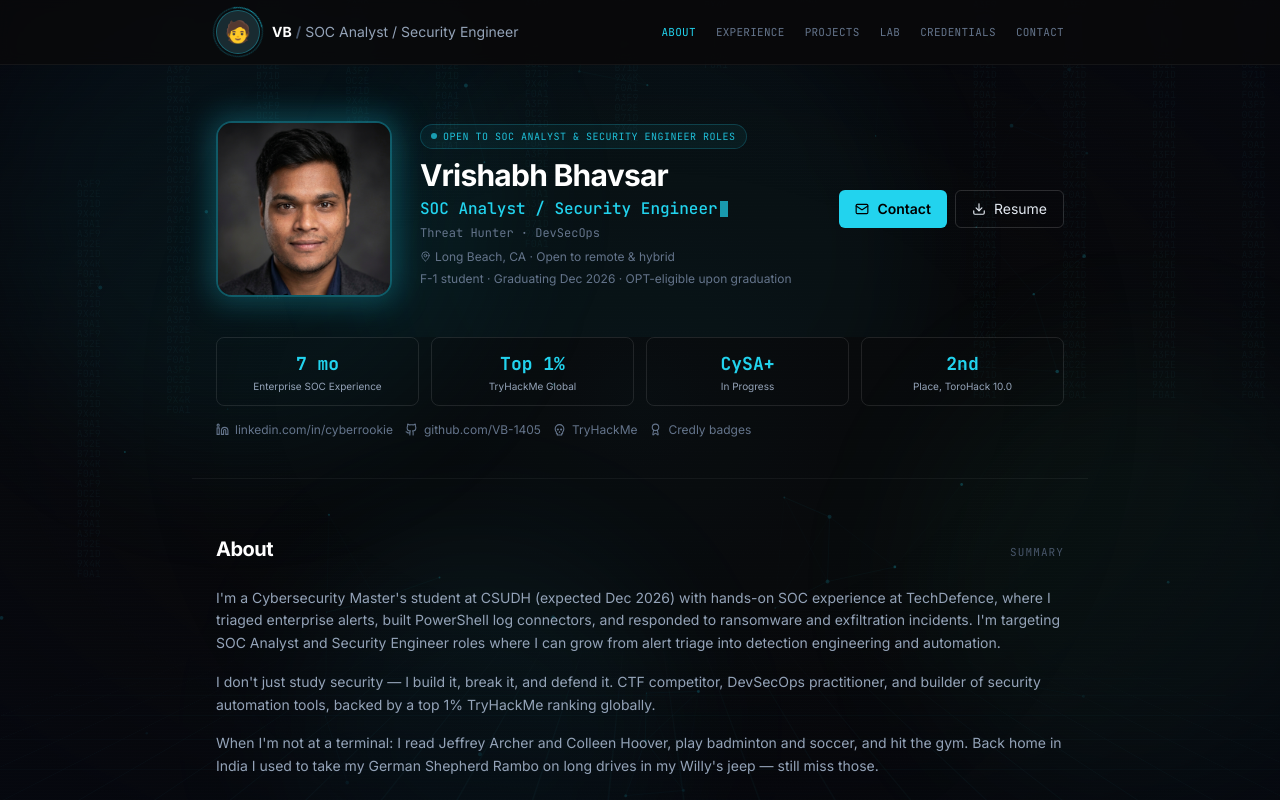
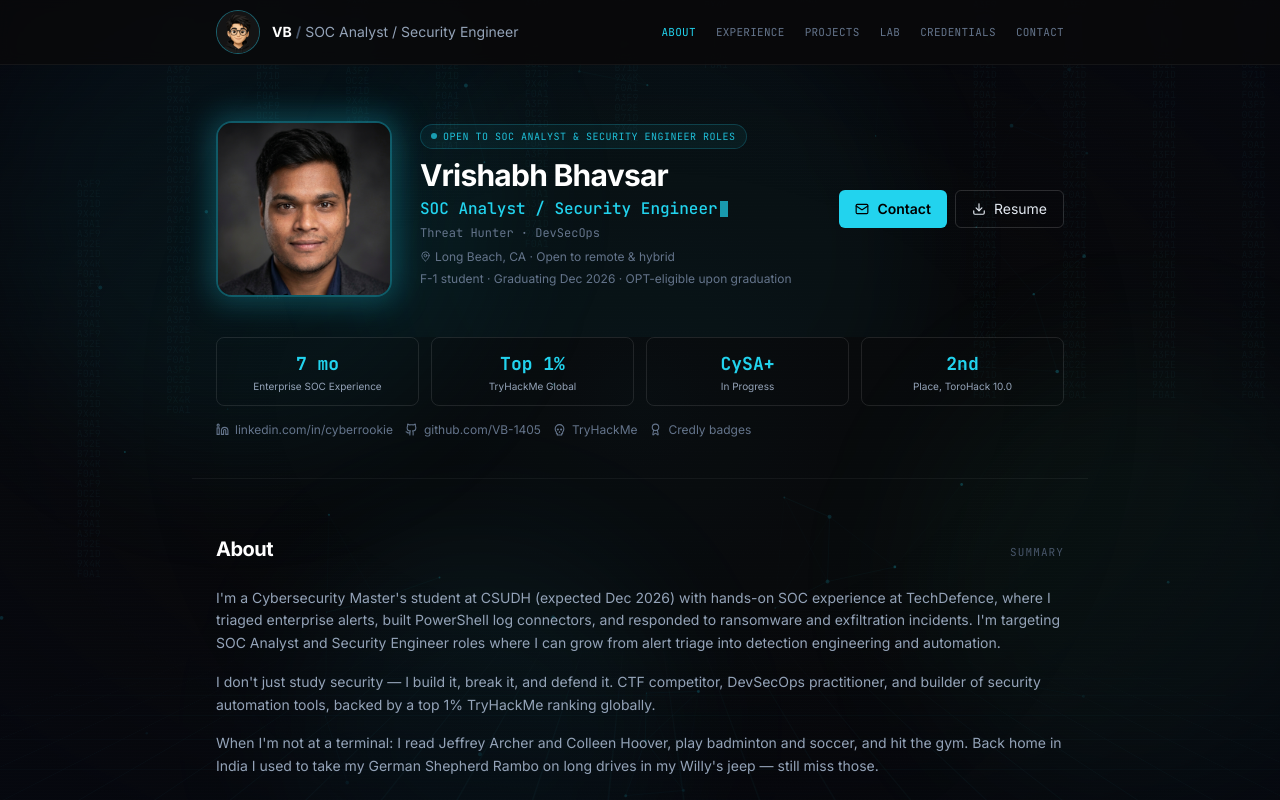
Before and after one commit to VB-1405/Portfolio_VB, a React (Vite) app: page / in a window 1280 px wide. Shown: the top 800 px of the page. Built offline with nearby package versions, Linux system fonts and the light colour scheme.

Commit message:
Replace nav emoji mascot with Memoji-style avatar
Use a circular Memoji-style portrait in the nav badge with the existing
cyan ring and cursor-tilt interaction.

Co-authored-by: Vrishabh Bhavsar <VB-1405@users.noreply.github.com>

```diff
--- a/src/components/Mascot.jsx
+++ b/src/components/Mascot.jsx
@@ -1,9 +1,10 @@
 import { useEffect, useRef, useState } from "react";
 
 const clamp = (n, min, max) => Math.min(max, Math.max(min, n));
+const asset = (path) => `${import.meta.env.BASE_URL}${path.replace(/^\//, "")}`;
 
 /**
- * Mascot — human emoji badge with optional subtle tilt toward the cursor.
+ * Mascot — Memoji-style avatar badge with optional subtle tilt toward the cursor.
  */
 export default function Mascot({ size = 64 }) {
   const ref = useRef(null);
@@ -35,7 +36,7 @@ export default function Mascot({ size = 64 }) {
       ref={ref}
       role="img"
       aria-label="Profile mascot — Vrishabh Bhavsar"
-      className="relative shrink-0 flex items-center justify-center rounded-full bg-zinc-900 border border-cyan-400/40 transition-transform duration-300 ease-out"
+      className="relative shrink-0 overflow-hidden rounded-full border border-cyan-400/40 bg-zinc-900 transition-transform duration-300 ease-out"
       style={{
         width: size,
         height: size,
@@ -47,13 +48,13 @@ export default function Mascot({ size = 64 }) {
         className="absolute -inset-1 rounded-full border border-cyan-400/25 animate-spin-slow"
         style={{ borderTopColor: "rgba(34,211,238,0.7)" }}
       />
-      <span
+      <img
+        src={asset("memoji.png")}
+        alt=""
         aria-hidden="true"
-        className="relative select-none leading-none"
-        style={{ fontSize: size * 0.48 }}
-      >
-        🧑
-      </span>
+        className="relative h-full w-full object-cover object-[center_20%]"
+        draggable={false}
+      />
     </div>
   );
 }
```
Also changed, not shown: public/memoji.png (added).
